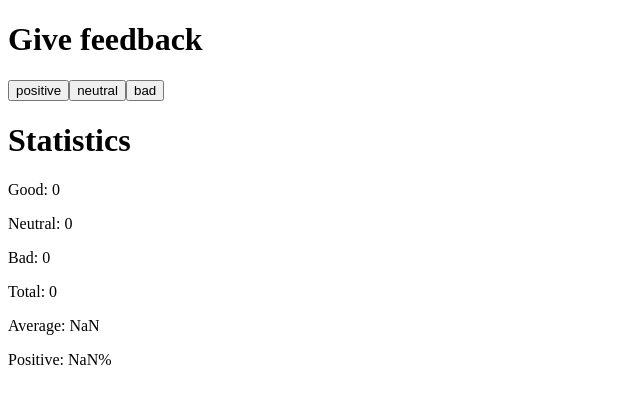
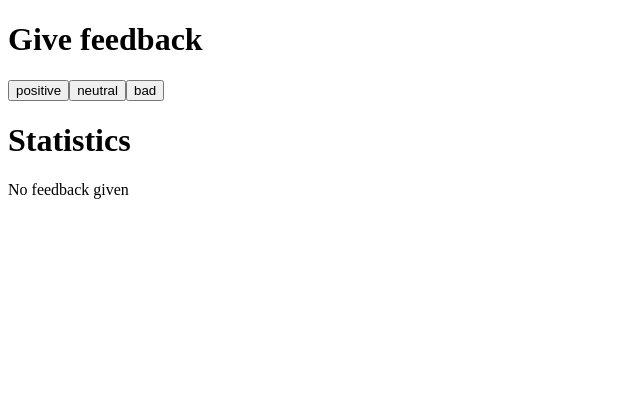
Before and after one commit to lunarmelon/fullstack-open, a React (Vite) app in the folder part1/unicafe/: page / in a window 1280 px wide. Shown: the top 404 px of the page, without its empty margins (0-640 px from the left). Built offline with nearby package versions, Linux system fonts and the light colour scheme.

Commit message:
exercise 1.9 - unicafe step 4

```diff
--- a/part1/unicafe/src/App.jsx
+++ b/part1/unicafe/src/App.jsx
@@ -7,9 +7,15 @@ const Button = (props) => {
 }
 
 const Statistics = (props) => {
+  if (props.total === 0) {
+    return (
+      <div>
+        No feedback given
+      </div>
+    )
+  }
   return (
     <div>
-      <h1>Statistics</h1>
       <p>Good: {props.good}</p>
       <p>Neutral: {props.neutral}</p>
       <p>Bad: {props.bad}</p>
@@ -55,6 +61,7 @@ const App = () => {
       <Button onClick={handleGood} text={"positive"} />
       <Button onClick={handleNeutral} text={"neutral"}/>
       <Button onClick={handleBad} text={"bad"}/>
+      <h1>Statistics</h1>
       <Statistics good={good} neutral={neutral} bad={bad} total={total} average={average} />
     </div>
   )
```
